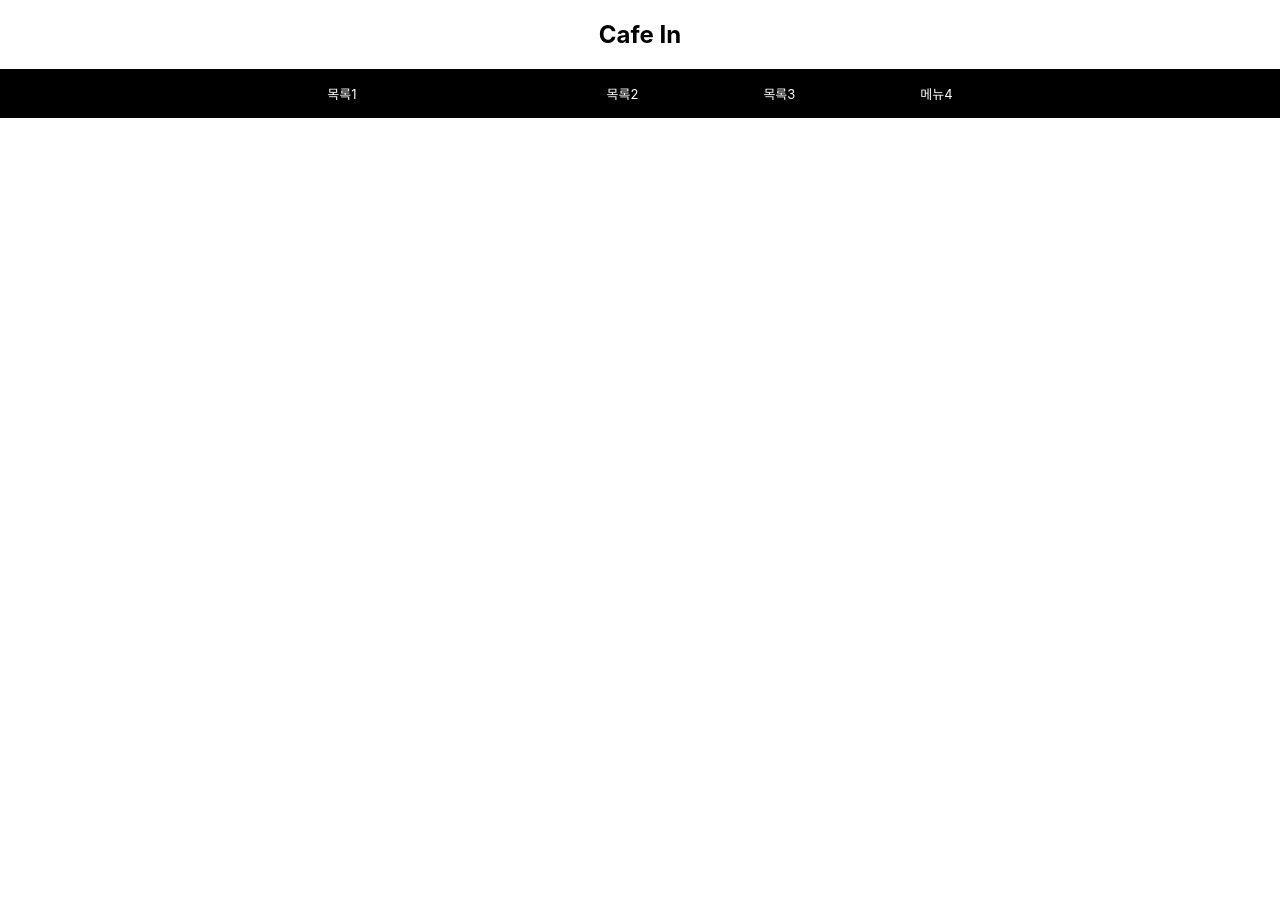
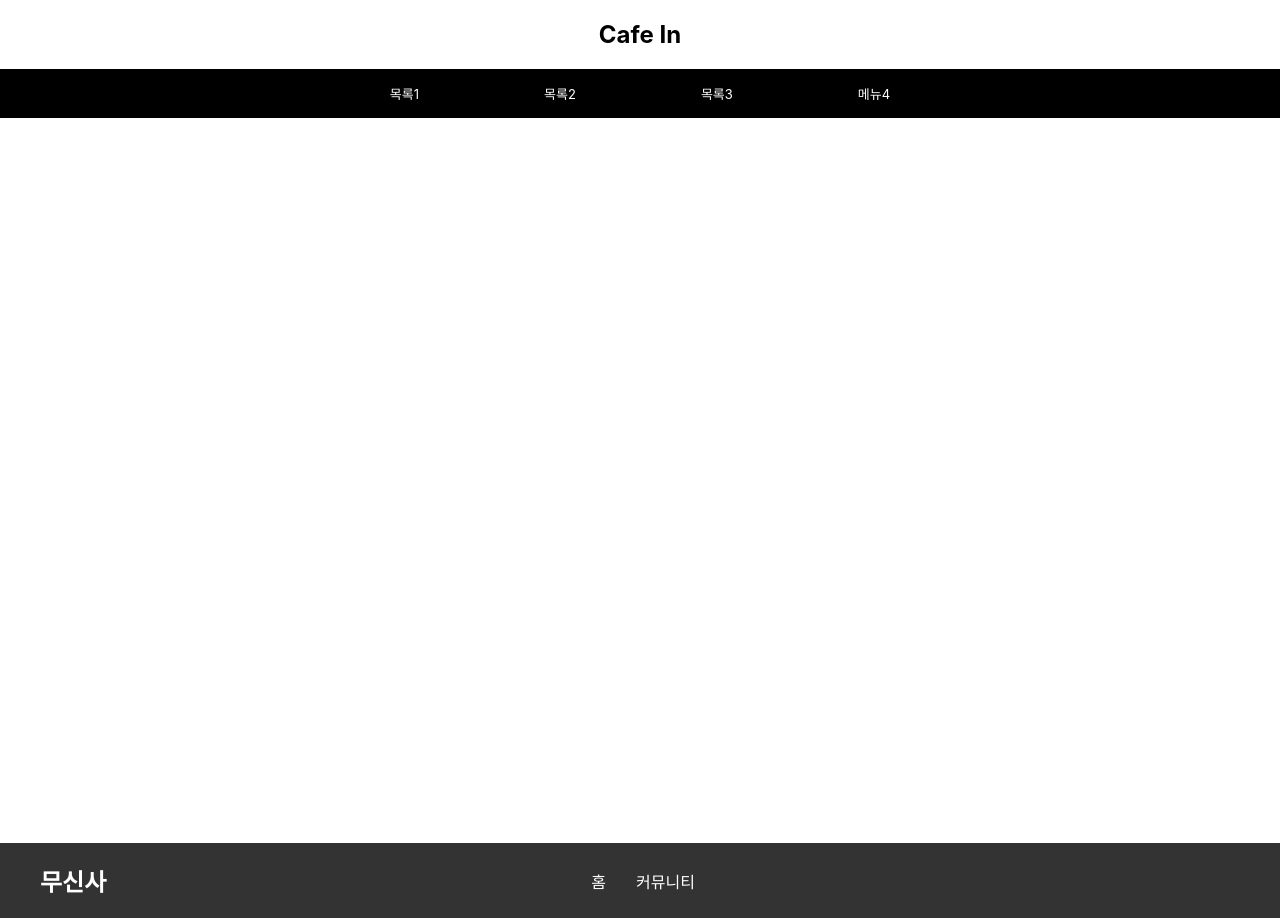
Before and after one commit to hyeongjun6364/SoftwareProject_CafeIn, a React (Create React App) app in the folder cafein/: page / in a window 1280 px wide. Before the commit the page ends 800 px from the top, so only its background shows below. Built offline with nearby package versions, Linux system fonts and the light colour scheme.

Commit message:
modified footer and header files

```diff
--- a/cafein/src/common/footer.jsx
+++ b/cafein/src/common/footer.jsx
@@ -0,0 +1,33 @@
+import React from 'react'
+import '../style/common_style/footer.scss'
+function footer() {
+    return (
+        <div className="footer-static">
+          {/* 다른 컴포넌트들을 여기에 추가 */}
+          <footer className="footer">
+            <div className="footer-container">
+              <div className="footer-logo">무신사</div>
+              <div className="footer-links">
+                <a href="#">홈</a>
+
+                <a href="#">커뮤니티</a>
+
+              </div>
+              <div className="footer-social">
+                <a href="#">
+                  <i className="fab fa-instagram"></i>
+                </a>
+                <a href="#">
+                  <i className="fab fa-facebook"></i>
+                </a>
+                <a href="#">
+                  <i className="fab fa-twitter"></i>
+                </a>
+              </div>
+            </div>
+          </footer>
+        </div>
+      );
+}
+
+export default footer
--- a/cafein/src/common/header.jsx
+++ b/cafein/src/common/header.jsx
@@ -12,11 +12,12 @@ const Menu = () => {
 
   return (
     <div>
-      <div className="logo" onClick={()=>{
+      <div className="logo" onClick={() => {
         handleItemClick(null)
       }}>
         <Link to="/">Cafe In</Link>
       </div>
+
       <nav className="container">
         <ul>
           <li
@@ -24,12 +25,13 @@ const Menu = () => {
             onClick={() => handleItemClick('홈')}
           >
             <Link to="/">목록1</Link>
-          </li>
-          <div className={`border-bottom ${
+            {/* <div className={`border-bottom ${
                 selectedItem === "홈" ? "selected" : ""
               }`}>
 
-          </div>
+          </div> */}
+          </li>
+
           <li
             className={selectedItem === '카페목록' ? 'selected' : ''}
             onClick={() => handleItemClick('카페목록')}
--- a/cafein/src/index.js
+++ b/cafein/src/index.js
@@ -4,11 +4,13 @@ import './index.css';
 import App from './App';
 import reportWebVitals from './reportWebVitals';
 import Header from './common/header';
+import Footer from './common/footer';
 import { BrowserRouter } from 'react-router-dom';
 const root = ReactDOM.createRoot(document.getElementById('root'));
 root.render(
   <BrowserRouter>
     <Header />
+    <Footer/>
   </BrowserRouter>
 );
 
--- /dev/null
+++ b/cafein/src/style/common_style/footer.scss
@@ -0,0 +1,48 @@
+/* App.css */
+.footer-static {
+    min-height: 100vh;
+    /* 최소 화면 높이를 100vh로 설정하여 페이지가 적어도 화면 크기만큼 높아지도록 합니다. */
+    position: relative;
+}
+
+.footer {
+    background-color: #333;
+    color: white;
+    padding: 20px 0;
+    text-align: center;
+    position: absolute; /* footer를 절대 위치로 설정합니다. */
+    bottom: 0; /* 하단에 고정시킵니다. */
+    width: 100%;
+}
+
+.footer-container {
+    display: flex;
+    justify-content: space-between;
+    align-items: center;
+    max-width: 1200px;
+    margin: 0 auto;
+    padding: 0 20px;
+}
+
+.footer-logo {
+    font-size: 24px;
+    font-weight: bold;
+}
+
+.footer-links a {
+    color: white;
+    text-decoration: none;
+    margin: 0 15px;
+}
+
+.footer-social a {
+    color: white;
+    text-decoration: none;
+    font-size: 18px;
+    margin: 0 10px;
+}
+
+/* Font Awesome 아이콘 스타일링 */
+.footer-social a i {
+    font-size: inherit;
+}
--- a/cafein/src/style/common_style/header.scss
+++ b/cafein/src/style/common_style/header.scss
@@ -1,10 +1,16 @@
 // Menu.scss
+/* header.scss */
+
+
 
 .container {
   background-color: black;
   color: white;
   padding: 15px;
+
+
 }
+
 
 .logo {
   padding: 20px 0;
@@ -16,8 +22,21 @@
     text-decoration: none; // 밑줄 제거
     color: inherit;
   }
+
+
 }
 
+.border-bottom {
+  height: 2px;
+  background-color: white;
+  display: none;
+  transition: all 0.3s ease-in-out; /* 선택 시 애니메이션 효과를 추가합니다. */
+
+  &.selected {
+    display: block;
+    border-radius: 10px; // 원하는 radius 값 입력.
+  }
+}
 nav {
   ul {
     list-style: none;
@@ -53,17 +72,7 @@ nav {
       &:active {
         color: #ff6600;
       }
-      .border-bottom {
-        color: var(--main, white);
-        height: 2px;
-        background-color: white;
-        display: none;
 
-        &.selected {
-          display: block;
-          border-radius: 10px; // 원하는 radius 값 입력.
-        }
-      }
     }
   }
 }
```
Also changed, not shown: cafein/src/mainpage/mainpage.jsx (added, +9 -0 lines), cafein/src/App.js (line endings or trailing spaces), cafein/src/presentation/premainpage.jsx (added).
